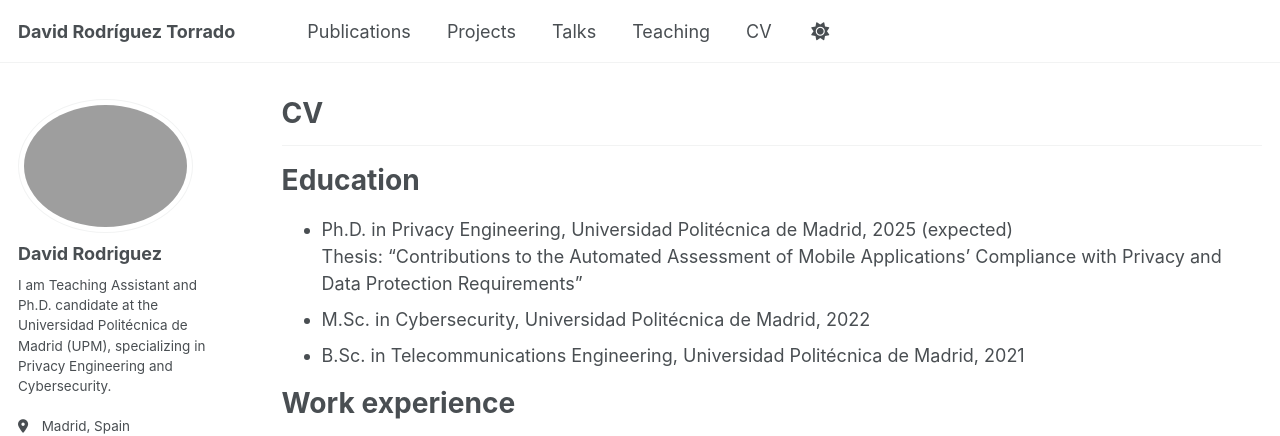
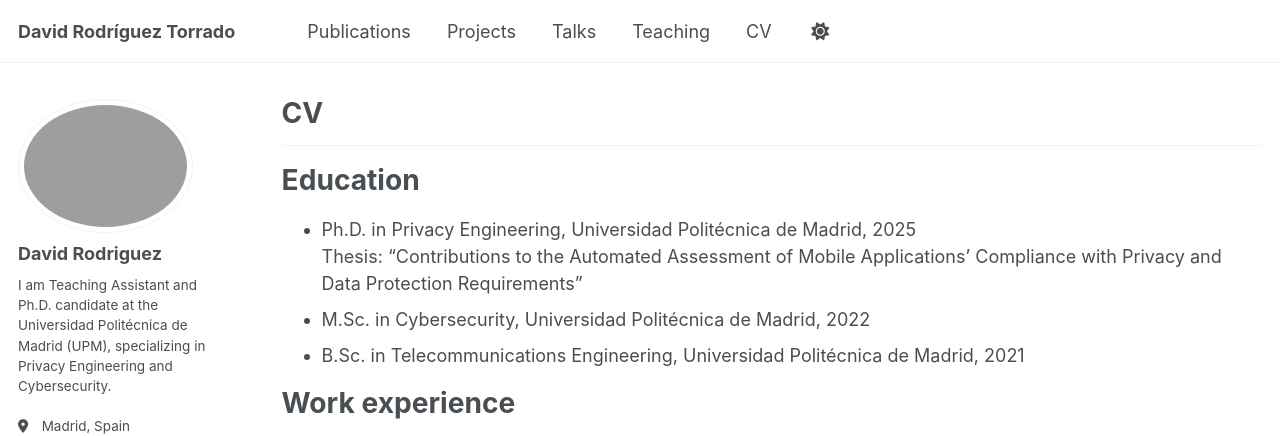
Before and after one commit to DavidRodriguezTorrado/DavidRodriguezTorrado.github.io, a Jekyll site: the page built from _pages/cv.md, in a window 1280 px wide and 900 px high. Shown: the top 436 px of the window. Built offline with Jekyll 4.4.1, drawn with Linux system fonts in a browser that asks for light colours; some web fonts are replaced.

Commit message:
cv changes

```diff
--- a/_pages/cv.md
+++ b/_pages/cv.md
@@ -12,7 +12,7 @@ redirect_from:
 
 Education
 ======
-* Ph.D. in Privacy Engineering, Universidad Politécnica de Madrid, 2025 (expected)
+* Ph.D. in Privacy Engineering, Universidad Politécnica de Madrid, 2025
   Thesis: "Contributions to the Automated Assessment of Mobile Applications’ Compliance with Privacy and Data Protection Requirements"
 * M.Sc. in Cybersecurity, Universidad Politécnica de Madrid, 2022
 * B.Sc. in Telecommunications Engineering, Universidad Politécnica de Madrid, 2021
```
